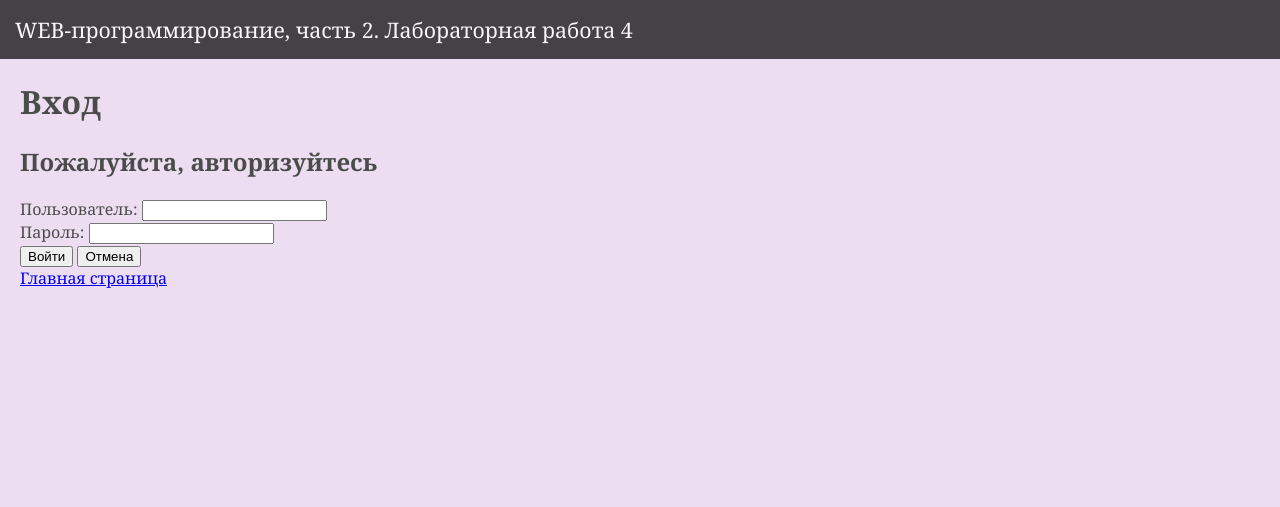
After one commit to yngmzleen/weblabs2, a Flask app: page /lab4/login in a window 1280 px wide. The commit adds this page. Shown: the top 507 px of the page. Run offline with Flask 3, Linux system fonts and the light colour scheme.

Commit message:
авторизация

```diff
--- a/lab4.py
+++ b/lab4.py
@@ -61,3 +61,17 @@ def tree():
         else:
             tree_count = 10
     return redirect('/lab4/tree')
+
+@lab4.route('/lab4/login', methods = ['GET', 'POST'])
+def login():
+    if request.method == 'GET':
+        return render_template('lab4/login.html', authorized=False)
+
+    login = request.form.get('login')
+    password = request.form.get('password')
+
+    if login == 'alex' and password == '123':
+        return render_template('lab4/login.html', authorized=True, login=login)
+
+    error = 'Неверные логин и/или пароль'
+    return render_template('lab4/login.html', authorized=False, error=error)
--- a/templates/lab4/lab4.html
+++ b/templates/lab4/lab4.html
@@ -8,5 +8,6 @@
     <ol>
         <li><a href="/lab4/div-form">Деление</a></li>
         <li><a href="/lab4/tree">Счетчик деревьев</a></li>
+        <li><a href="/lab4/login">Логин</a></li>
     </ol>
 {% endblock %}
--- /dev/null
+++ b/templates/lab4/login.html
@@ -0,0 +1,27 @@
+{% extends "base.html" %}
+
+{% block lab %}Лабораторная работа 4{% endblock%}
+
+{% block main %}
+    {% if authorized %}
+        <h1>Добро пожаловать, {{ login }}</h1>
+    {% else %}
+        <h1>Вход</h1>
+        <h2>Пожалуйста, авторизуйтесь</h2>
+        <form method="post">
+            <div>
+                <label for="login">Пользователь:</label>
+                <input type="text" id="login" name="login">
+            </div>
+            <div>
+                <label for="password">Пароль:</label>
+                <input type="password" id="password" name="password">
+            </div>
+            <div>{{ error }}</div>
+            <div>
+                <button type="submit">Войти</button>
+                <button type="reset">Отмена</button>
+            </div>
+        </form>
+    {% endif %}
+{% endblock %}
```
